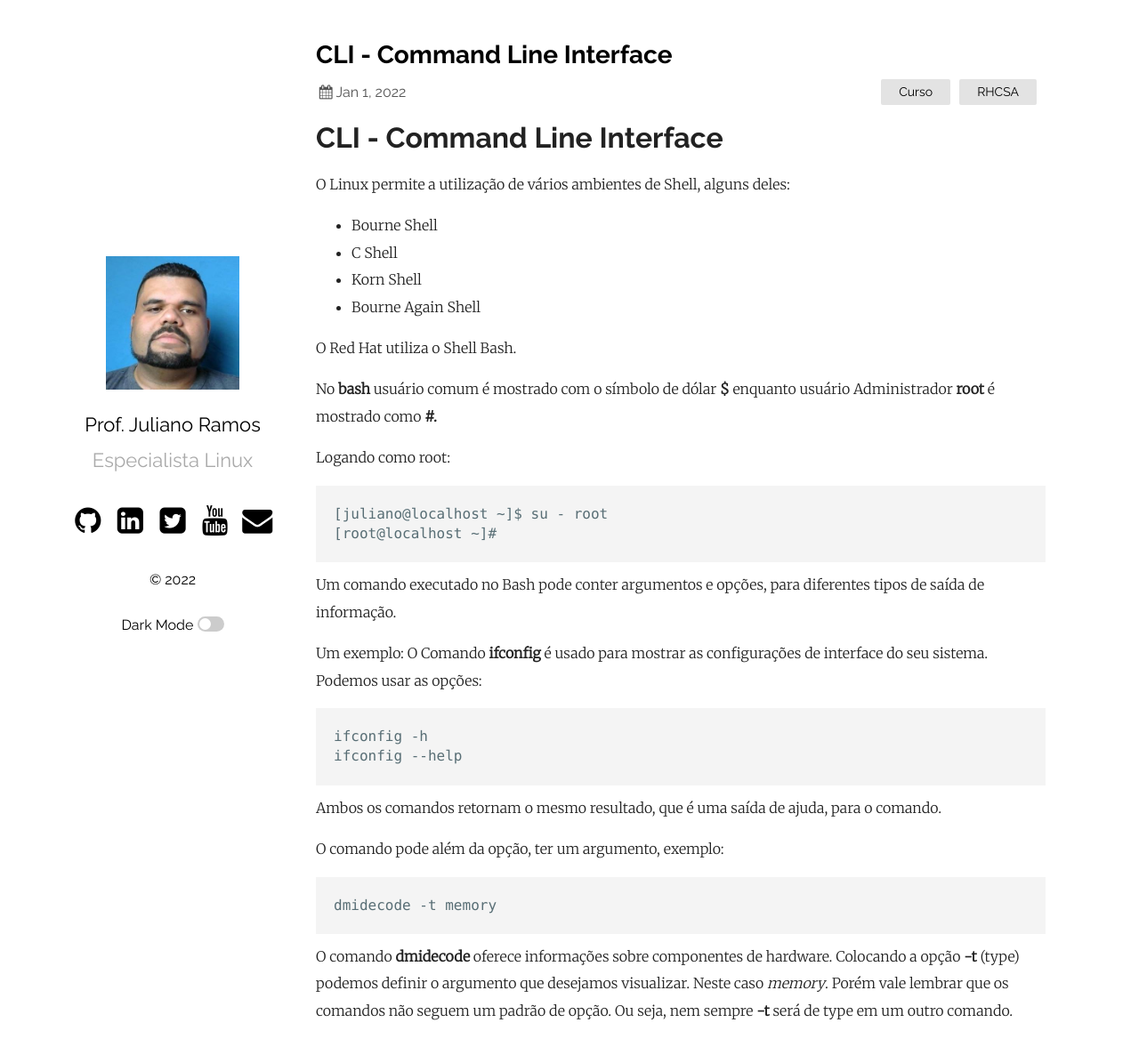
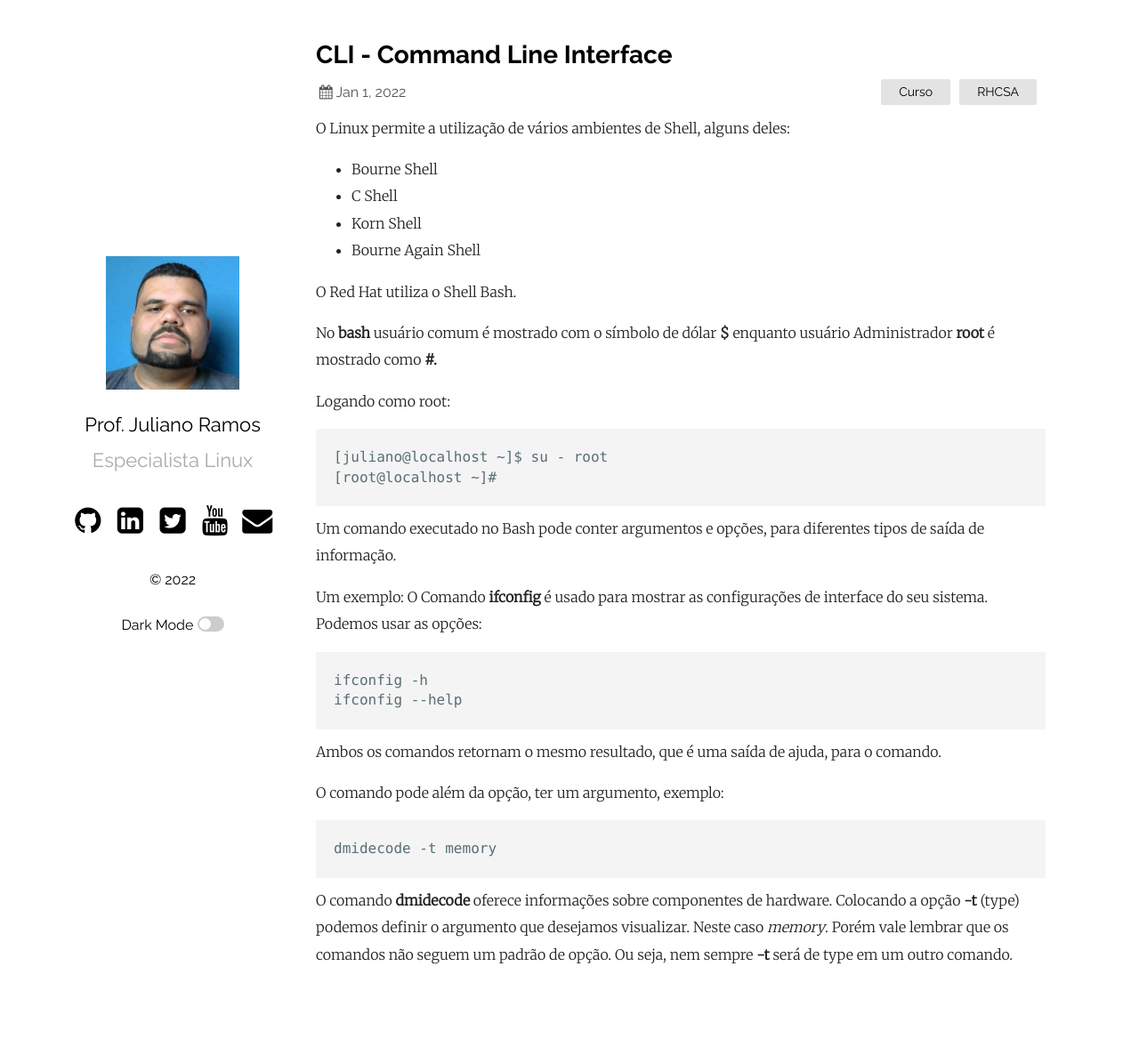
Before and after one commit to profjulianoramos/linux, a Jekyll site: the page built from _posts/2022-1-01-CLI.md, in a window 1280 px wide and 1196 px high. Shown: the top 1186 px of the window at 89% size. Built offline with Jekyll 4.4.1, drawn with Linux system fonts in a browser that asks for light colours; comment, search, counter and statistics services are not loaded.

Commit message:
Update 2022-1-01-CLI.md

```diff
--- a/_posts/2022-1-01-CLI.md
+++ b/_posts/2022-1-01-CLI.md
@@ -4,7 +4,6 @@
 date:   2022-01-01 08:21:00 +0530
 categories: Curso RHCSA
 ---
-# CLI - Command Line Interface
 
 O Linux permite a utilização de vários ambientes de Shell, alguns deles:
 
```
